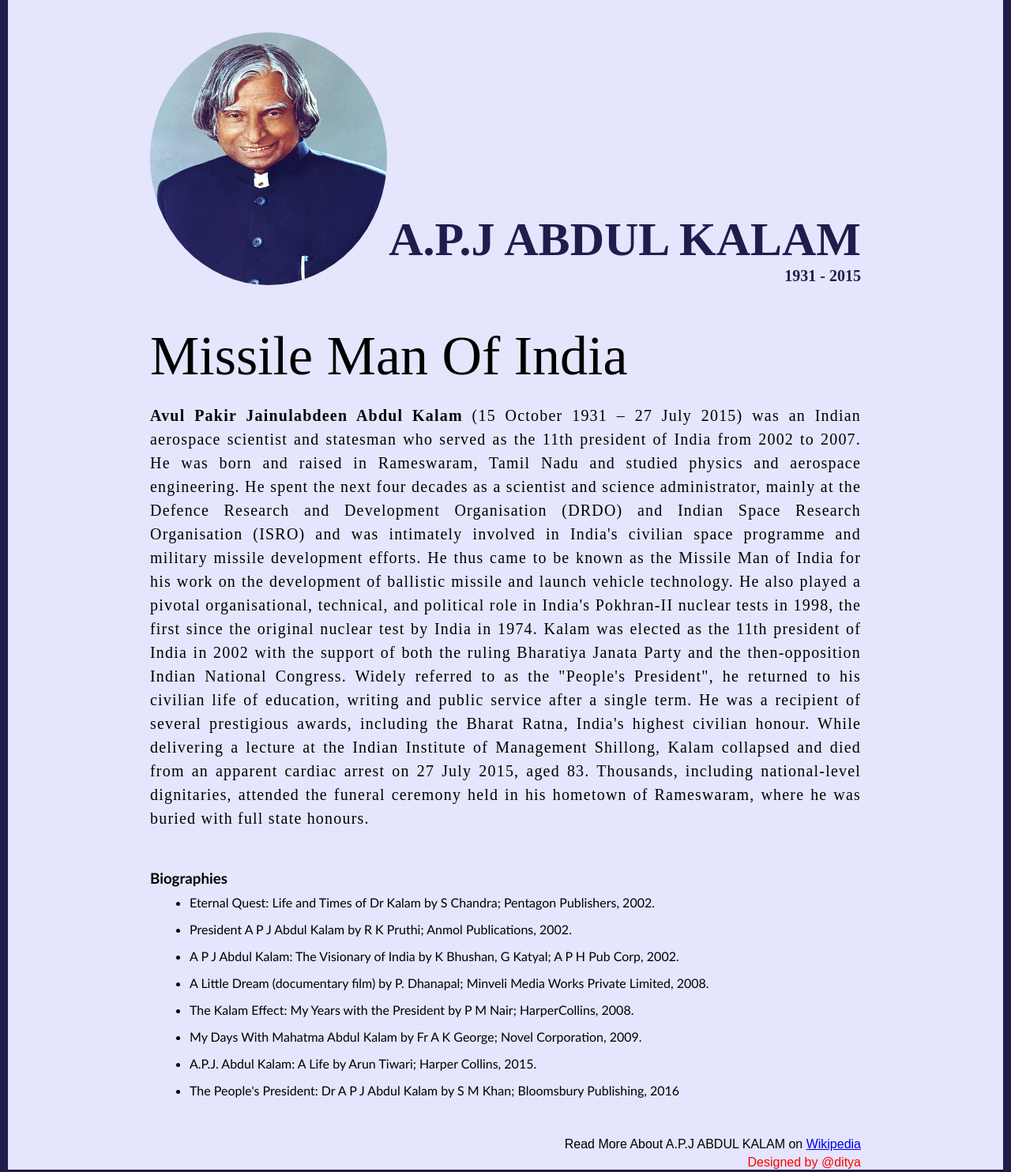
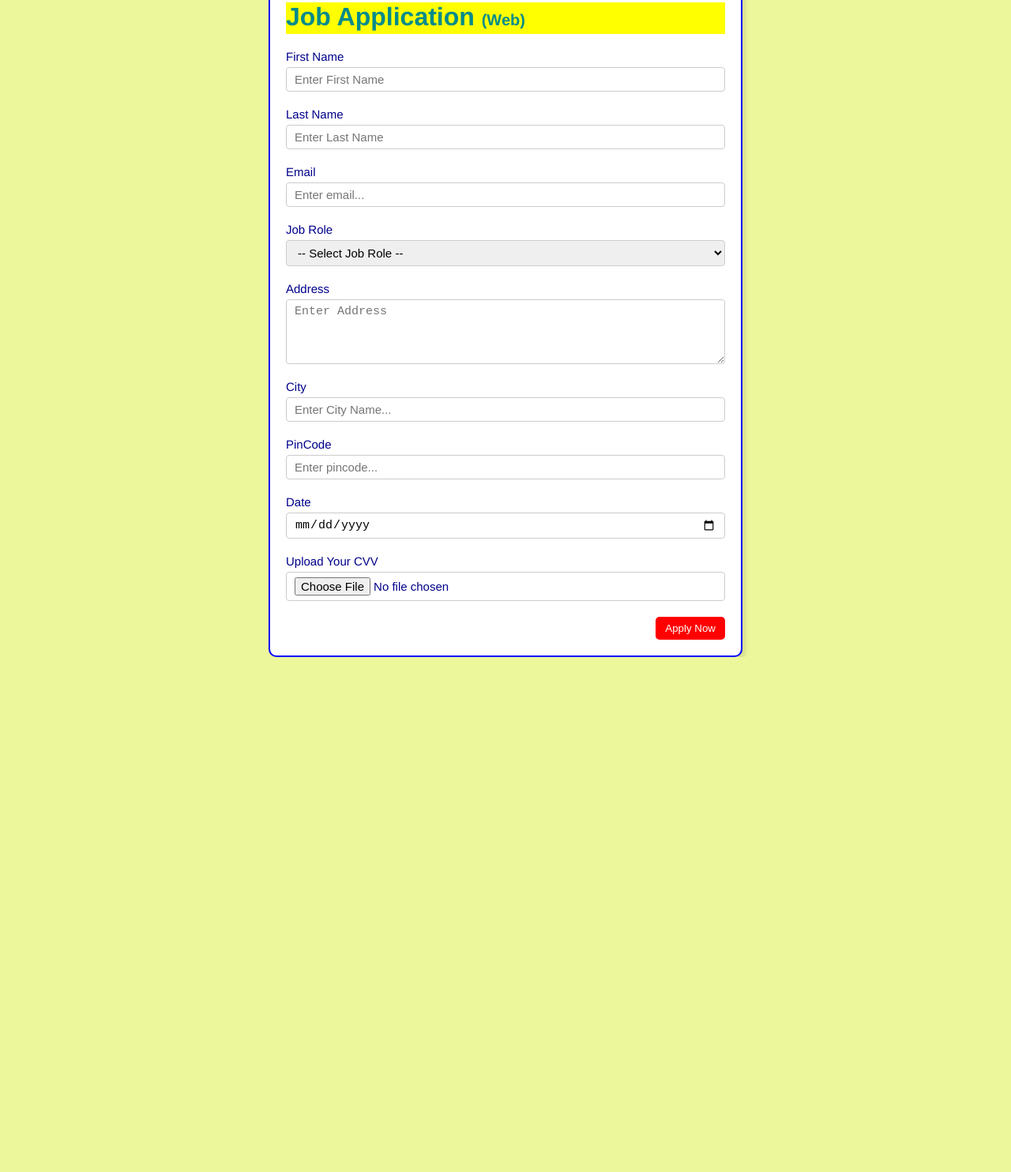
Before and after one commit to Iam-AdityaKumar/Project-1, a plain HTML site: page index.html in a window 1280 px wide. Shown: the part 69-1553 px from the top of the page at 79% size. After the commit the page ends 901 px from the top, so only its background shows below. Drawn offline with Linux system fonts and the light colour scheme.

Commit message:
Add files via upload

```diff
--- a/index.html
+++ b/index.html
@@ -1,99 +1,97 @@
+<!-- -------- JOB APPLICATION -------------->
 <!DOCTYPE html>
 <html lang="en">
   <head>
     <meta charset="UTF-8" />
     <meta name="viewport" content="width=device-width, initial-scale=1.0" />
-    <title>The Tribute Website | A.P.J Abdul Kalam</title>
+    <title>Job Application Form</title>
     <link rel="stylesheet" href="style.css" />
   </head>
   <body>
     <div class="container">
-      <div class="content">
-        <section class="top_section">
-          <div class="image_container">
-            <img src="A._P._J._Abdul_Kalam.jpg.webp" alt="tribute" />
+      <div class="apply_box">
+        <h1>Job Application <span class="title_small">(Web)</span></h1>
+        <form action="">
+          <div class="form_container">
+            <div class="form_control">
+              <label for="first_name">First Name</label>
+              <input
+                id="first_name"
+                name="first_name"
+                placeholder="Enter First Name"
+              />
+            </div>
+            <div class="form_control">
+              <label for="last_name">Last Name</label>
+              <input
+                id="last_name"
+                name="last_name"
+                placeholder="Enter Last Name"
+              />
+            </div>
+            <div class="form_control">
+              <label for="email">Email</label>
+              <input
+                type="email"
+                id="email"
+                name="email"
+                placeholder="Enter email..."
+              />
+            </div>
+            <div class="form_control">
+              <label for="job_role">Job Role</label>
+              <select id="job_role" name="job_role">
+                <option value="">-- Select Job Role --</option>
+                <option value="fronted">Fronted Developer</option>
+                <option value="backend ">Backend Developer</option>
+                <option value="full_stack ">Full Stack Developer</option>
+                <option value="ui_ux">UI/UX Designer</option>
+              </select>
+            </div>
+            <div class="form_control">
+              <label for="address">Address</label>
+              <textarea
+                name="address"
+                id="address"
+                cols="50"
+                rows="4"
+                placeholder="Enter Address"
+              ></textarea>
+            </div>
+
+            <div class="form_control">
+              <label for="city">City</label>
+              <input
+                type="city"
+                id="city"
+                name="city"
+                placeholder="Enter City Name..."
+              />
+            </div>
+            <div class="form_control">
+              <label for="pincode">PinCode</label>
+              <input
+                type="number"
+                id="pincode"
+                name="pincode"
+                placeholder="Enter pincode..."
+              />
+            </div>
+
+            <div class="form_control">
+              <label for="date">Date</label>
+              <input value="01-07-2023" type="date" id="date" name="date" />
+            </div>
+
+            <div class="form_control">
+              <label for="upload">Upload Your CVV </label>
+              <input type="file" id="upload" name="upload" />
+            </div>
           </div>
-          <div>
-            <h1>A.P.J Abdul Kalam</h1>
-            <h4>1931 - 2015</h4>
+          <div class="buttom_container">
+            <button type="submit">Apply Now</button>
           </div>
-        </section>
-        <section class="about_section">
-          <h2>Missile Man Of India</h2>
-          <p>
-            <b>Avul Pakir Jainulabdeen Abdul Kalam</b> (15 October 1931 – 27
-            July 2015) was an Indian aerospace scientist and statesman who
-            served as the 11th president of India from 2002 to 2007. He was born
-            and raised in Rameswaram, Tamil Nadu and studied physics and
-            aerospace engineering. He spent the next four decades as a scientist
-            and science administrator, mainly at the Defence Research and
-            Development Organisation (DRDO) and Indian Space Research
-            Organisation (ISRO) and was intimately involved in India's civilian
-            space programme and military missile development efforts. He thus
-            came to be known as the Missile Man of India for his work on the
-            development of ballistic missile and launch vehicle technology. He
-            also played a pivotal organisational, technical, and political role
-            in India's Pokhran-II nuclear tests in 1998, the first since the
-            original nuclear test by India in 1974. Kalam was elected as the
-            11th president of India in 2002 with the support of both the ruling
-            Bharatiya Janata Party and the then-opposition Indian National
-            Congress. Widely referred to as the "People's President", he
-            returned to his civilian life of education, writing and public
-            service after a single term. He was a recipient of several
-            prestigious awards, including the Bharat Ratna, India's highest
-            civilian honour. While delivering a lecture at the Indian Institute
-            of Management Shillong, Kalam collapsed and died from an apparent
-            cardiac arrest on 27 July 2015, aged 83. Thousands, including
-            national-level dignitaries, attended the funeral ceremony held in
-            his hometown of Rameswaram, where he was buried with full state
-            honours.
-          </p>
-        </section>
-        <section class="biography_section">
-          <h3>Biographies</h3>
-          <ul>
-            <li>
-              Eternal Quest: Life and Times of Dr Kalam by S Chandra; Pentagon
-              Publishers, 2002.
-            </li>
-            <li>
-              President A P J Abdul Kalam by R K Pruthi; Anmol Publications,
-              2002.
-            </li>
-            <li>
-              A P J Abdul Kalam: The Visionary of India by K Bhushan, G Katyal;
-              A P H Pub Corp, 2002.
-            </li>
-            <li>
-              A Little Dream (documentary film) by P. Dhanapal; Minveli Media
-              Works Private Limited, 2008.
-            </li>
-            <li>
-              The Kalam Effect: My Years with the President by P M Nair;
-              HarperCollins, 2008.
-            </li>
-            <li>
-              My Days With Mahatma Abdul Kalam by Fr A K George; Novel
-              Corporation, 2009.
-            </li>
-            <li>
-              A.P.J. Abdul Kalam: A Life by Arun Tiwari; Harper Collins, 2015.
-            </li>
-            <li>
-              The People's President: Dr A P J Abdul Kalam by S M Khan;
-              Bloomsbury Publishing, 2016
-            </li>
-          </ul>
-        </section>
-        <footer>
-          <p class="read_more">
-            Read More About A.P.J ABDUL KALAM on
-            <a href="https://en.wikipedia.org/wiki/A._P._J._Abdul_Kalam"
-              >Wikipedia</a
-            >
-          </p>
-          <p class="aditya">Designed by @ditya</p>
-        </footer>
+        </form>
       </div>
     </div>
   </body>
--- a/style.css
+++ b/style.css
@@ -3,83 +3,88 @@
   padding: 0;
   box-sizing: border-box;
 }
+h1 {
+  color: darkcyan;
+  background-color: yellow;
+  height: 40px;
+  width: 100%;
+  margin-left: 0px;
+}
+body {
+  background-color: #ecf79c;
+}
 .container {
-  background-color: #e5e5fd;
-  min-height: 100vh;
-  border: 10px solid #1d1e4c;
-}
-.content {
+  color: darkblue;
   max-width: 900px;
   margin: 0 auto;
 }
-
-.image_container {
-  border-radius: 50%;
-  overflow: hidden;
+.apply_box {
+  font-family: "Franklin Gothic Medium", "Arial Narrow", Arial, sans-serif;
+  max-width: 600px;
+  padding: 20px;
+  border: 2px solid blue;
+  background-color: white;
+  margin: 0 auto;
+  margin-top: 50px;
+  box-shadow: 4px 3px 5px rgba(1, 1, 1, 0.1);
+  border-radius: 10px;
 }
-
-.top_section {
-  margin-top: 100px;
-  display: flex;
-  justify-content: space-between;
-  align-items: flex-end;
-}
-.top_section,
-h4 {
-  text-align: end;
+.title_small {
   font-size: 20px;
 }
-
-.top_section,
-h1 {
-  font-size: 60px;
-  font-weight: bold;
-  color: #1d1e4c;
-  text-transform: uppercase;
+.form_container {
+  margin-top: 20px;
+  display: grid;
+  grid-template-columns: repeat(auto-fit, minmax(200px, 1fr));
+  gap: 20px;
 }
-
-.image_container,
-img {
-  width: 300px;
-  height: 320px;
+.form_control {
+  display: flex;
+  flex-direction: column;
 }
-.about_section {
-  margin-top: 50px;
-}
-.about_section h2 {
-  font-size: 70px;
-  font-weight: 400;
-  margin-bottom: 20px;
-}
-.about_section p {
-  font-family: "Times New Roman", Times, serif;
-  font-size: 20px;
-  line-height: 30px;
-  letter-spacing: 1.2px;
-  text-align: justify;
-}
-.biography_section {
-  font-family: "Gill Sans", "Gill Sans MT", Calibri, "Trebuchet MS", sans-serif;
-  margin: 50px 0px;
-}
-.biography_section h3 {
-  margin-bottom: 10px;
-}
-.biography_section ul {
-  margin-left: 50px;
-}
-.biography_section li {
-  margin-bottom: 15px;
-}
-footer {
-  text-align: end;
-}
-.read_more {
-  font-family: Arial, Helvetica, sans-serif;
+label {
+  font-size: 15px;
   margin-bottom: 5px;
 }
-.aditya {
-  color: red;
-  margin-top: 2px;
-  font-family: sans-serif;
+input,
+select,
+textarea {
+  padding: 6px 10px;
+  border: 1px solid #ccc;
+  border-radius: 4px;
+  font-size: 15px;
 }
+input:focus {
+  outline-color: red;
+}
+.buttom_container {
+  display: flex;
+
+  justify-content: end;
+}
+button {
+  color: white;
+  background-color: red;
+  border: transparent solid 2px;
+  padding: 5px 10px;
+  margin-top: 20px;
+  border-radius: 5px;
+  transition: 0.3s ease-in;
+}
+button:hover {
+  background-color: grey;
+  border: 2px solid red;
+  transition: 0.3s ease-out;
+  cursor: pointer;
+}
+.form_control {
+  grid-column: 1;
+}
+.form_control textarea {
+  width: 100%;
+}
+@media (max-width: 460px) {
+  .form_control {
+    grid-column: 1;
+  }
+}
```
